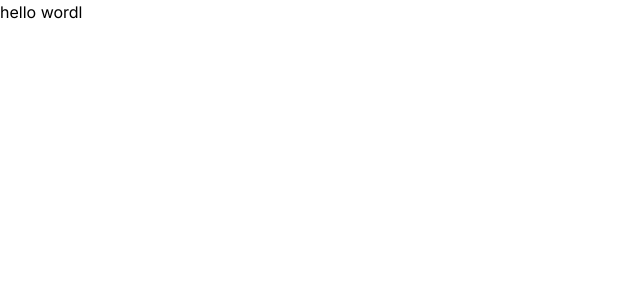
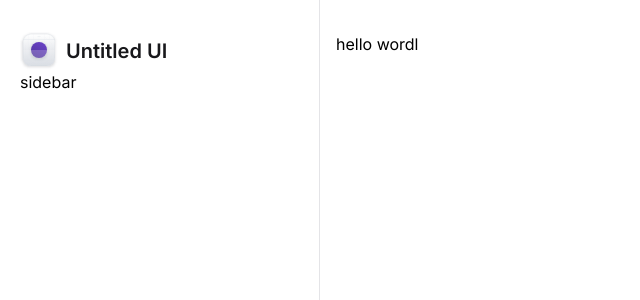
Before and after one commit to GuilhermePoletti/tailwind-next, a Next.js app: page / in a window 1280 px wide. Shown: the top 300 px of the page, without its empty margins (0-640 px from the left). Built offline with nearby package versions, Linux system fonts and the light colour scheme.

Commit message:
first commit

```diff
--- /dev/null
+++ b/src/app/components/Sidebar/Logo.tsx
@@ -0,0 +1,204 @@
+export function Logo() {
+  return (
+    <strong className="flex items-center gap-2 text-xl font-semibold text-zinc-900">
+    <svg
+      width={38}
+      height={38}
+      viewBox="0 0 38 38"
+      fill="none"
+      xmlns="http://www.w3.org/2000/svg"
+    >
+      <g filter="url(#filter0_dd_6801_307)">
+        <g clipPath="url(#clip0_6801_307)">
+          <rect x={3} y={2} width={32} height={32} rx={8} fill="#fff" />
+          <rect
+            x={3}
+            y={2}
+            width={32}
+            height={32}
+            rx={8}
+            fill="url(#paint0_linear_6801_307)"
+          />
+          <path
+            fillRule="evenodd"
+            clipRule="evenodd"
+            d="M19 4.039c-7.71 0-13.961 6.25-13.961 13.961 0 7.71 6.25 13.961 13.961 13.961 7.71 0 13.961-6.25 13.961-13.961 0-7.71-6.25-13.961-13.961-13.961zM4.961 18c0-7.753 6.286-14.039 14.039-14.039S33.039 10.247 33.039 18 26.753 32.039 19 32.039 4.961 25.753 4.961 18z"
+            fill="#D0D5DD"
+          />
+          <path
+            fillRule="evenodd"
+            clipRule="evenodd"
+            d="M19 14.078a3.922 3.922 0 100 7.845 3.922 3.922 0 000-7.845zM15 18a4 4 0 118 0 4 4 0 01-8 0z"
+            fill="#D0D5DD"
+          />
+          <path
+            fillRule="evenodd"
+            clipRule="evenodd"
+            d="M19 15.32a2.68 2.68 0 100 5.36 2.68 2.68 0 000-5.36zM16.243 18a2.757 2.757 0 115.514 0 2.757 2.757 0 01-5.514 0z"
+            fill="#D0D5DD"
+          />
+          <path d="M18.961 2h.078v32h-.078V2z" fill="#D0D5DD" />
+          <path d="M35 17.96v.079H3v-.078h32z" fill="#D0D5DD" />
+          <path
+            d="M29.602 2h.078v32h-.078V2zM13.64 2h.078v32h-.077V2zM24.282 2h.077v32h-.077V2zM8.32 2h.078v32H8.32V2z"
+            fill="#D0D5DD"
+          />
+          <path
+            d="M35 28.602v.077H3v-.077h32zM35 12.64v.078H3v-.077h32zM35 23.281v.078H3v-.078h32zM35 7.32v.078H3V7.32h32z"
+            fill="#D0D5DD"
+          />
+          <g filter="url(#filter1_dd_6801_307)">
+            <circle cx={19} cy={18} r={8} fill="url(#paint1_linear_6801_307)" />
+          </g>
+          <g filter="url(#filter2_b_6801_307)">
+            <path
+              d="M3 18h32v3.2c0 4.48 0 6.72-.872 8.432a8 8 0 01-3.496 3.496C28.92 34 26.68 34 22.2 34h-6.4c-4.48 0-6.72 0-8.432-.872a8 8 0 01-3.496-3.496C3 27.92 3 25.68 3 21.2V18z"
+              fill="#fff"
+              fillOpacity={0.2}
+            />
+          </g>
+        </g>
+        <rect
+          x={3.15}
+          y={2.15}
+          width={31.7}
+          height={31.7}
+          rx={7.85}
+          stroke="#D0D5DD"
+          strokeWidth={0.3}
+        />
+      </g>
+      <defs>
+        <filter
+          id="filter0_dd_6801_307"
+          x={0}
+          y={0}
+          width={38}
+          height={38}
+          filterUnits="userSpaceOnUse"
+          colorInterpolationFilters="sRGB"
+        >
+          <feFlood floodOpacity={0} result="BackgroundImageFix" />
+          <feColorMatrix
+            in="SourceAlpha"
+            values="0 0 0 0 0 0 0 0 0 0 0 0 0 0 0 0 0 0 127 0"
+            result="hardAlpha"
+          />
+          <feOffset dy={1} />
+          <feGaussianBlur stdDeviation={1} />
+          <feColorMatrix values="0 0 0 0 0.0627451 0 0 0 0 0.0941176 0 0 0 0 0.156863 0 0 0 0.06 0" />
+          <feBlend
+            in2="BackgroundImageFix"
+            result="effect1_dropShadow_6801_307"
+          />
+          <feColorMatrix
+            in="SourceAlpha"
+            values="0 0 0 0 0 0 0 0 0 0 0 0 0 0 0 0 0 0 127 0"
+            result="hardAlpha"
+          />
+          <feOffset dy={1} />
+          <feGaussianBlur stdDeviation={1.5} />
+          <feColorMatrix values="0 0 0 0 0.0627451 0 0 0 0 0.0941176 0 0 0 0 0.156863 0 0 0 0.1 0" />
+          <feBlend
+            in2="effect1_dropShadow_6801_307"
+            result="effect2_dropShadow_6801_307"
+          />
+          <feBlend
+            in="SourceGraphic"
+            in2="effect2_dropShadow_6801_307"
+            result="shape"
+          />
+        </filter>
+        <filter
+          id="filter1_dd_6801_307"
+          x={8}
+          y={8}
+          width={22}
+          height={22}
+          filterUnits="userSpaceOnUse"
+          colorInterpolationFilters="sRGB"
+        >
+          <feFlood floodOpacity={0} result="BackgroundImageFix" />
+          <feColorMatrix
+            in="SourceAlpha"
+            values="0 0 0 0 0 0 0 0 0 0 0 0 0 0 0 0 0 0 127 0"
+            result="hardAlpha"
+          />
+          <feOffset dy={1} />
+          <feGaussianBlur stdDeviation={1} />
+          <feColorMatrix values="0 0 0 0 0.0627451 0 0 0 0 0.0941176 0 0 0 0 0.156863 0 0 0 0.06 0" />
+          <feBlend
+            in2="BackgroundImageFix"
+            result="effect1_dropShadow_6801_307"
+          />
+          <feColorMatrix
+            in="SourceAlpha"
+            values="0 0 0 0 0 0 0 0 0 0 0 0 0 0 0 0 0 0 127 0"
+            result="hardAlpha"
+          />
+          <feOffset dy={1} />
+          <feGaussianBlur stdDeviation={1.5} />
+          <feColorMatrix values="0 0 0 0 0.0627451 0 0 0 0 0.0941176 0 0 0 0 0.156863 0 0 0 0.1 0" />
+          <feBlend
+            in2="effect1_dropShadow_6801_307"
+            result="effect2_dropShadow_6801_307"
+          />
+          <feBlend
+            in="SourceGraphic"
+            in2="effect2_dropShadow_6801_307"
+            result="shape"
+          />
+        </filter>
+        <filter
+          id="filter2_b_6801_307"
+          x={-2}
+          y={13}
+          width={42}
+          height={26}
+          filterUnits="userSpaceOnUse"
+          colorInterpolationFilters="sRGB"
+        >
+          <feFlood floodOpacity={0} result="BackgroundImageFix" />
+          <feGaussianBlur in="BackgroundImageFix" stdDeviation={2.5} />
+          <feComposite
+            in2="SourceAlpha"
+            operator="in"
+            result="effect1_backgroundBlur_6801_307"
+          />
+          <feBlend
+            in="SourceGraphic"
+            in2="effect1_backgroundBlur_6801_307"
+            result="shape"
+          />
+        </filter>
+        <linearGradient
+          id="paint0_linear_6801_307"
+          x1={19}
+          y1={2}
+          x2={19}
+          y2={34}
+          gradientUnits="userSpaceOnUse"
+        >
+          <stop stopColor="#fff" />
+          <stop offset={1} stopColor="#D0D5DD" />
+        </linearGradient>
+        <linearGradient
+          id="paint1_linear_6801_307"
+          x1={15}
+          y1={26}
+          x2={23}
+          y2={10}
+          gradientUnits="userSpaceOnUse"
+        >
+          <stop stopColor="#53389E" />
+          <stop offset={1} stopColor="#6941C6" />
+        </linearGradient>
+        <clipPath id="clip0_6801_307">
+          <rect x={3} y={2} width={32} height={32} rx={8} fill="#fff" />
+        </clipPath>
+      </defs>
+    </svg>
+    <span>Untitled UI</span>
+    </strong>
+  )
+}
--- /dev/null
+++ b/src/app/components/Sidebar/index.tsx
@@ -0,0 +1,10 @@
+import { Logo } from "./Logo";
+
+export function Sidebar() {
+    return(
+        <aside className="border-r border-zinc-200 px-5 py-8">
+            <Logo/>
+            sidebar
+        </aside>
+    )
+}
--- a/src/app/layout.tsx
+++ b/src/app/layout.tsx
@@ -1,3 +1,4 @@
+import { Sidebar } from './components/Sidebar'
 import './globals.css'
 import { Inter } from 'next/font/google'
 
@@ -14,8 +15,15 @@
   children: React.ReactNode
 }) {
   return (
-    <html lang="en">
-      <body className={inter.className}>{children}</body>
+    <html lang="pt-br">
+      <body className={inter.className}>
+        <div className='grid min-h-screen grid-cols-app'>
+          <Sidebar/>
+          <main className="px-4 pb-12 pt-8">
+            {children}
+          </main>
+        </div>
+      </body>
     </html>
   )
 }
--- a/tailwind.config.js
+++ b/tailwind.config.js
@@ -1,18 +1,16 @@
 /** @type {import('tailwindcss').Config} */
 module.exports = {
-  content: [
-    './src/pages/**/*.{js,ts,jsx,tsx,mdx}',
-    './src/components/**/*.{js,ts,jsx,tsx,mdx}',
-    './src/app/**/*.{js,ts,jsx,tsx,mdx}',
-  ],
+  content: ['./src/**/*.tsx'],
   theme: {
-    extend: {
-      backgroundImage: {
-        'gradient-radial': 'radial-gradient(var(--tw-gradient-stops))',
-        'gradient-conic':
-          'conic-gradient(from 180deg at 50% 50%, var(--tw-gradient-stops))',
+    extend:{
+      gridTemplateColumns: {
+        app: 'minmax(18rem, 20rem) 1fr',
       },
-    },
+
+      maxWidth: {
+        app:'700px',
+      },
+    }
   },
   plugins: [],
 }
```
